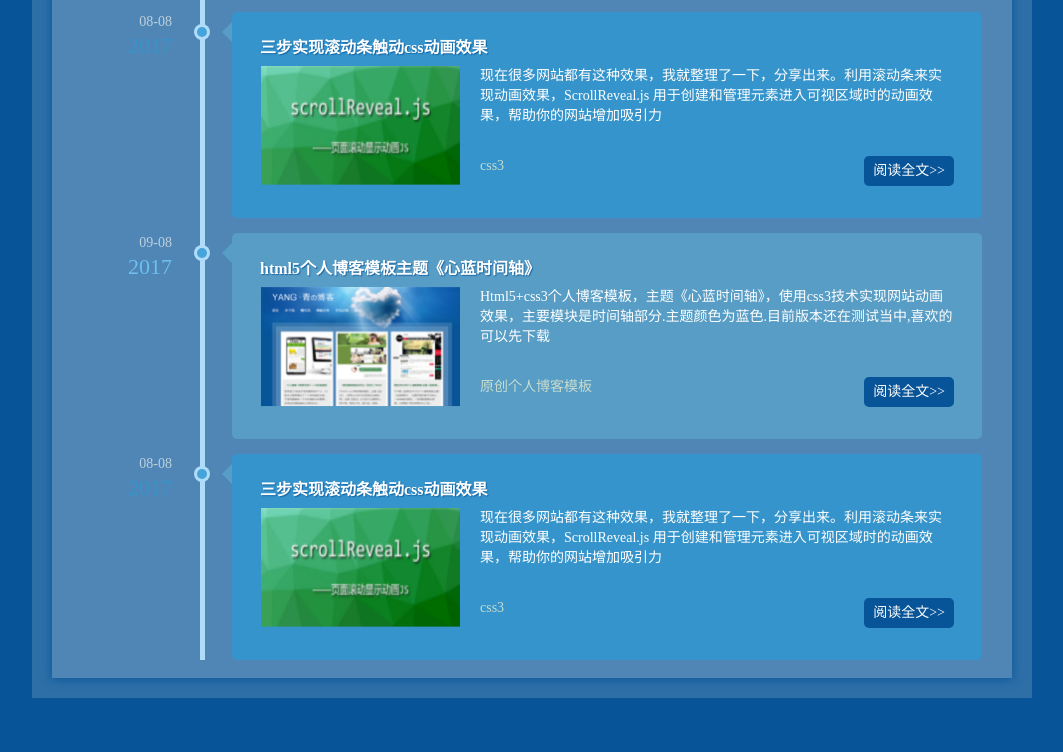
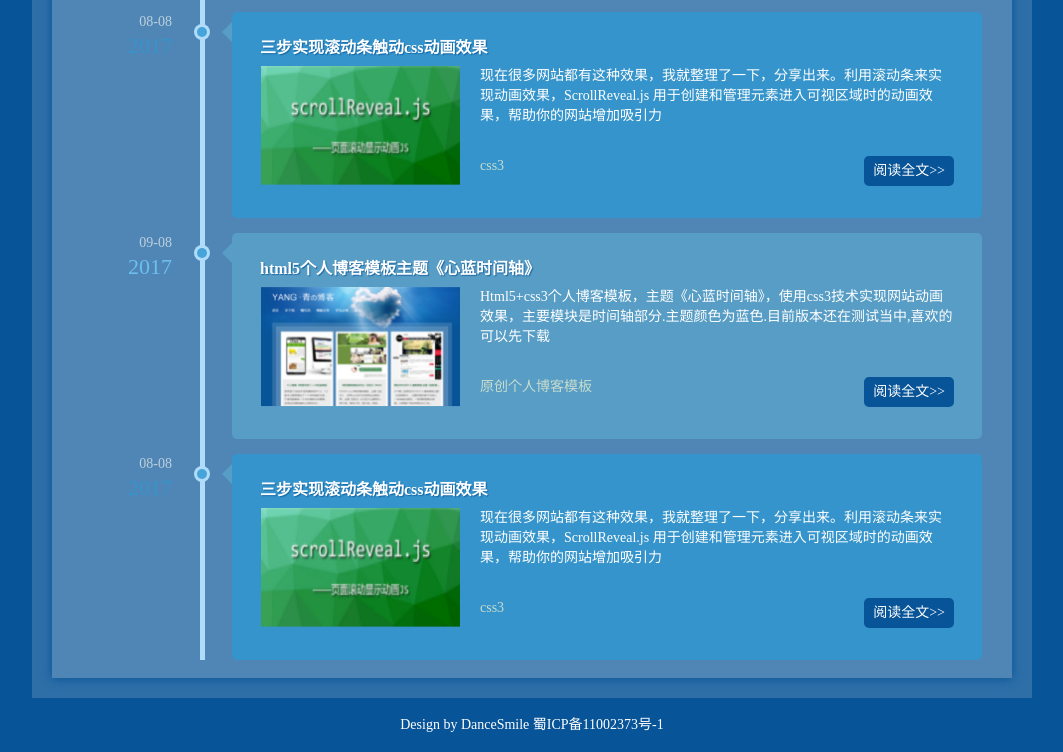
Before and after one commit to wwenj/my-blog, a plain HTML site: page index.html in a window 1280 px wide. Shown: the part 1390-2142 px from the top of the page, without its empty margins (108-1171 px from the left). Drawn offline with Linux system fonts and the light colour scheme.

Commit message:
首页提交

```diff
--- a/css/main.css
+++ b/css/main.css
@@ -178,3 +178,10 @@ body{
     border-width: 10px;
     top: 10px;
 }
+.footer{
+    width:100%;
+    text-align: center;
+    padding: 20px 0;
+    font-size: 14px;
+    color: #fff;
+}
--- a/index.html
+++ b/index.html
@@ -170,6 +170,7 @@
                 </div>
             </div>
         </div>
+        <div class="footer">Design by DanceSmile 蜀ICP备11002373号-1</div>
     </div>
 </body>
 </html>
```
